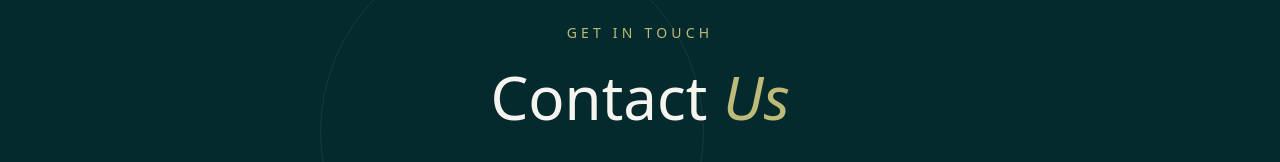
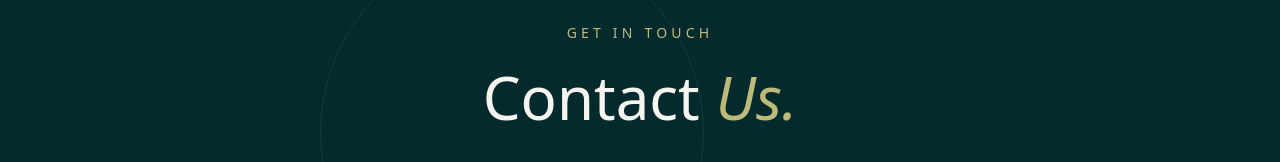
Before and after one commit to Boolet-Technology/longevity-clinic, a Next.js app: page /contact in a window 1280 px wide. Shown: the part 140-302 px from the top of the page. Built offline with nearby package versions, Linux system fonts and the light colour scheme; no server answers.

Commit message:
deployment

```diff
--- a/app/contact/ContactClient.tsx
+++ b/app/contact/ContactClient.tsx
@@ -148,7 +148,7 @@ const ContactClient = () => {
               Get In Touch
             </span>
             <h1 className="font-heading text-4xl md:text-6xl text-primary-foreground mt-4 mb-6 leading-tight">
-              Contact <span className="text-accent italic">Us</span>
+              Contact <span className="text-accent italic">Us.</span>
             </h1>
             <p className="text-primary-foreground/70 text-lg font-body leading-relaxed">
               Have questions? We're here to help. Reach out to our
```
